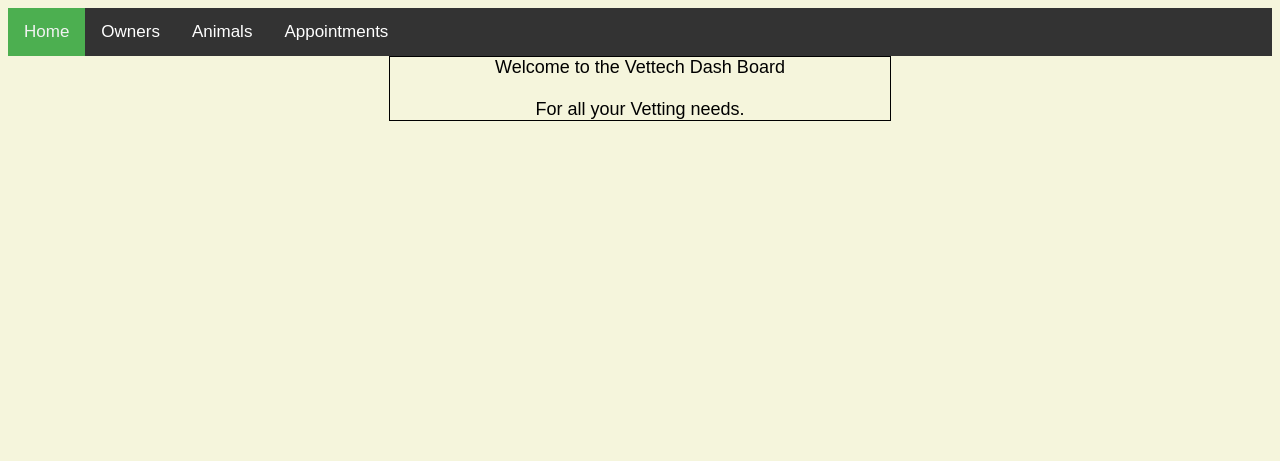
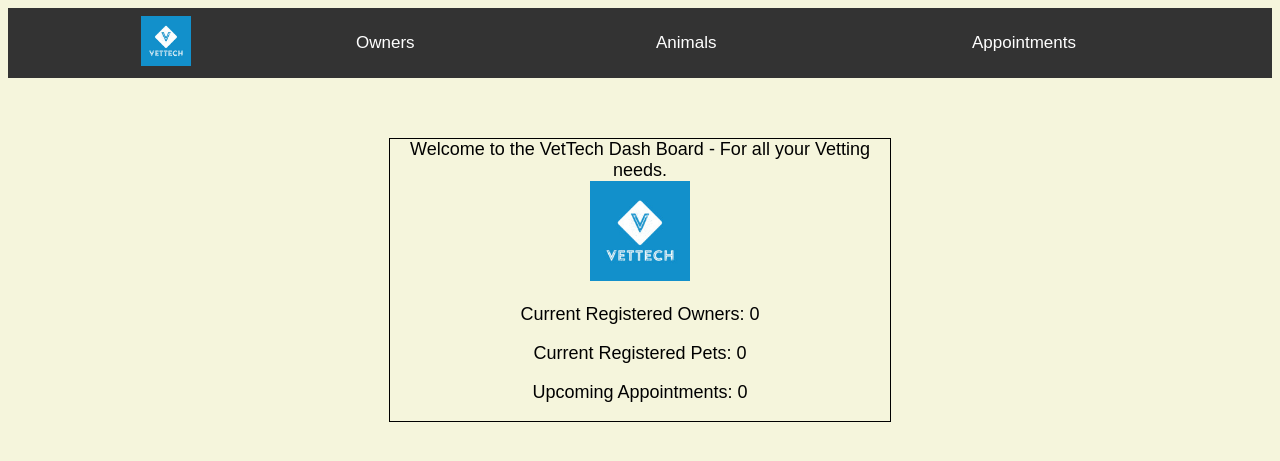
Before and after one commit to Iain-Forbes/Vet_Project, a Flask app: page / in a window 1280 px wide. Shown: the top 461 px of the page. Run offline with Flask 2, Linux system fonts and the light colour scheme; data that the repository does not hold is empty; some libraries are stand-ins or nearby versions.

Commit message:
Made some CCS/HTML edits, added stats to home page

```diff
--- a/app.py
+++ b/app.py
@@ -1,4 +1,8 @@
 from flask import Flask, render_template, Blueprint
+
+import repositories.animal_repository as animal_repository
+import repositories.owner_repository as owner_repository
+import repositories.appointment_repository as appointment_repository
 
 from controllers.owner_controller import owners_blueprint
 from controllers.appointment_controller import appointments_blueprint
@@ -12,7 +16,10 @@ app.register_blueprint(animals_blueprint)
 
 @app.route('/')
 def home():
-    return render_template('index.html')
+    owners = owner_repository.select_all()
+    animals = animal_repository.select_all()
+    appointments = appointment_repository.select_all()
+    return render_template('index.html', owners=owners, animals=animals, appointments=appointments)
 
 if __name__ == '__main__':
     app.run
--- a/static/style.css
+++ b/static/style.css
@@ -7,8 +7,9 @@ body{
 .topnav {
     background-color: #333;
     overflow: hidden;
-    display: flex;
-    flex-flow: row wrap;
+    display: grid;
+    grid-template: 70px / 1fr 1fr 1fr 1fr;
+    align-items: center;
   }
 
    .topnav a {
@@ -19,6 +20,7 @@ body{
     padding: 14px 16px;
     text-decoration: none;
     font-size: 17px;
+
   }
 
   .active {
@@ -26,13 +28,11 @@ body{
     color: white;
   }
 
-  .topnav .icon {
-    display: none;
-  }
-
   #dropdown {
     float: left;
     overflow: hidden;
+    background-color: #4CAF50;
+    color: white;
   }
 
   .dropdown .dropbtn {
@@ -79,7 +79,7 @@ body{
   }
 
 
-  @media screen and (max-width: 600px) {
+  @media screen and (max-width: 400px) {
     .topnav a:not(:first-child), .dropdown .dropbtn {
       display: none;
     }
@@ -89,16 +89,9 @@ body{
     }
   }
 
-  .nav > li ul {
-    display: none;
-  }
-
-  .nav li:hover > ul {
-    display: block;
-  }
 
 section{
-    padding-top: 200;
+    margin-top: 200px;
     margin: auto;
     width: 500px;
     border: 1px groove black;
@@ -115,3 +108,7 @@ flex-flow: wrap row;
 display: grid;
 grid-template: 15px / 1fr 1fr 1fr;
 }
+
+#home{
+  margin-top: 60px
+}
--- a/templates/base.html
+++ b/templates/base.html
@@ -12,8 +12,8 @@
 <body>
   <header>
     <div class="topnav" id="myTopnav">
-      <a href="/" class="active">Home</a>
 
+      <a href="/"><img src="{{url_for('static', filename='logo.png')}}" alt="logo" width="50" height="50">
 
       <div class="dropdown">
         <button class="dropbtn">Owners
--- a/templates/index.html
+++ b/templates/index.html
@@ -2,10 +2,12 @@
 {% block home %}
 <section id="home">
 
-Welcome to the Vettech Dash Board
+Welcome to the VetTech Dash Board - For all your Vetting needs.
 <br>
+<img src="{{url_for('static', filename='logo.png')}}" alt="logo" width="100" height="100">
 <br>
-For all your Vetting needs.
-
+<p>Current Registered Owners: {{owners|length}}</p>
+<p>Current Registered Pets: {{animals|length}}</p>
+<p>Upcoming Appointments: {{appointments|length}}</p>
 </section>
 {% endblock %}
--- a/templates/owners/show.html
+++ b/templates/owners/show.html
@@ -1,6 +1,7 @@
 {% extends "base.html" %}
 {% block content %}
-<section>
+<section id="owners">
+
   <div class = owner_details>
     <p>Name: {{ owner.name }}</p>
     <hr>
```
Also changed, not shown: templates/animals/index.html (+5 -4 lines), templates/appointments/index.html (+5 -7 lines), static/logo.png (added).
